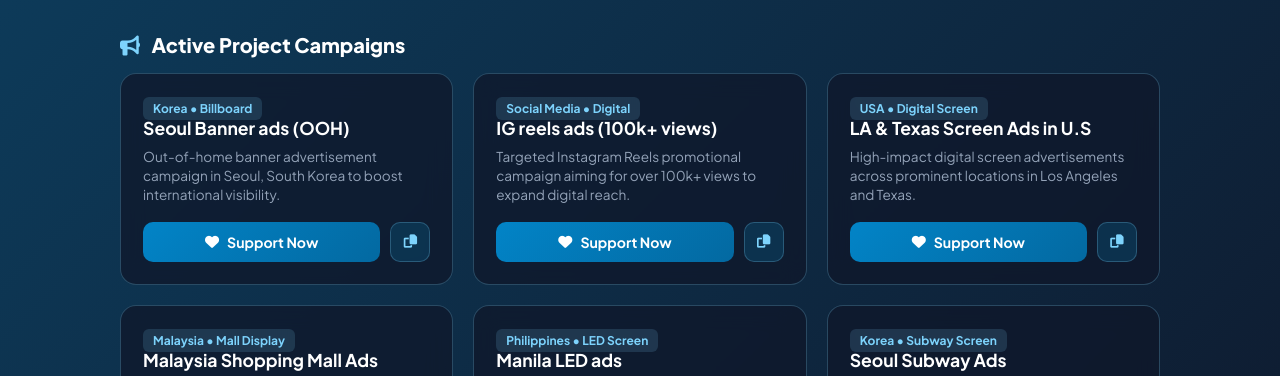
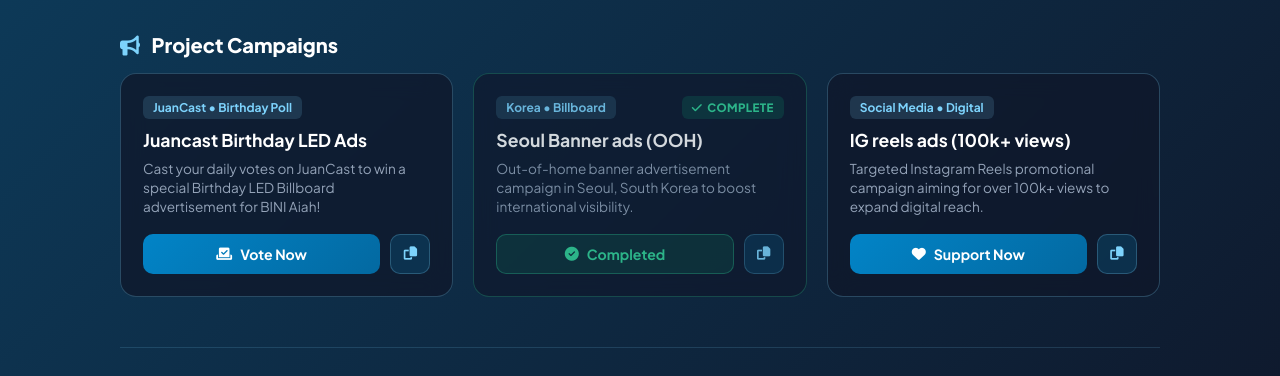
Before and after one commit to biniaiahbvt/BiniAiahVotingTeamFundings, a plain HTML site: page index.html in a window 1280 px wide. Shown: the part 909-1285 px from the top of the page. Drawn offline with Linux system fonts and the light colour scheme.

Commit message:
Enhance card styles and update campaign titles
Added styles for completed cards and badges, updated card layout, and modified campaign titles.

```diff
--- a/index.html
+++ b/index.html
@@ -360,15 +360,45 @@
       border-color: var(--glacier-accent);
     }
 
+    .card.completed {
+      opacity: 0.82;
+      border-color: rgba(52, 211, 153, 0.3);
+    }
+
+    .card.completed:hover {
+      transform: none;
+      border-color: rgba(52, 211, 153, 0.45);
+    }
+
+    .card-top-row {
+      display: flex;
+      justify-content: space-between;
+      align-items: center;
+      gap: 8px;
+      margin-bottom: 10px;
+    }
+
     .card-tag {
-      align-self: flex-start;
       padding: 4px 10px;
       border-radius: 6px;
       background: rgba(125, 211, 252, 0.15);
       color: var(--glacier-accent);
       font-size: 0.75rem;
       font-weight: 700;
-      margin-bottom: 10px;
+    }
+
+    .badge-completed {
+      padding: 4px 10px;
+      border-radius: 6px;
+      background: rgba(16, 185, 129, 0.18);
+      color: #34d399;
+      font-size: 0.72rem;
+      font-weight: 800;
+      display: inline-flex;
+      align-items: center;
+      gap: 5px;
+      text-transform: uppercase;
+      letter-spacing: 0.4px;
     }
 
     .card-title {
@@ -403,6 +433,14 @@
       text-decoration: none;
       font-weight: 700;
       font-size: 0.88rem;
+    }
+
+    .btn-support.completed-btn {
+      background: rgba(16, 185, 129, 0.15);
+      border: 1px solid rgba(52, 211, 153, 0.35);
+      color: #34d399;
+      pointer-events: none;
+      cursor: default;
     }
 
     .btn-copy {
@@ -533,8 +571,7 @@
   </style>
 </head>
 <body>
-
-  <div class="container">
+<div class="container">
     <!-- Header -->
     <header>
       <div class="logo-container">
@@ -624,7 +661,7 @@
     <!-- Section: Link Campaign Cards -->
     <div id="campaignsSection">
       <div class="section-title">
-        <span><i class="fa-solid fa-bullhorn"></i> Active Project Campaigns</span>
+        <span><i class="fa-solid fa-bullhorn"></i> Project Campaigns</span>
       </div>
       <div class="grid" id="cardsGrid"></div>
     </div>
@@ -664,17 +701,26 @@
   <div id="toast" class="toast">
     <i class="fa-solid fa-circle-check"></i>
     <span>Link copied to clipboard!</span>
-  </div>
-
+   </div>
   <script>
     const campaigns = [
+      {
+        id: 7,
+        title: "Juancast Birthday LED Ads",
+        type: "votings",
+        tag: "JuanCast • Birthday Poll",
+        desc: "Cast your daily votes on JuanCast to win a special Birthday LED Billboard advertisement for BINI Aiah!",
+        link: "https://juancast.ph/castvote.php?pollID=il8NvKwTjCHv1DLqya1j",
+        completed: false
+      },
       {
         id: 1,
         title: "Seoul Banner ads (OOH)",
         type: "fundings",
         tag: "Korea • Billboard",
         desc: "Out-of-home banner advertisement campaign in Seoul, South Korea to boost international visibility.",
-        link: "https://kookylinkpage.kooky.io/content/funding/667"
+        link: "https://kookylinkpage.kooky.io/content/funding/667",
+        completed: true
       },
       {
         id: 2,
@@ -682,39 +728,8 @@
         type: "fundings",
         tag: "Social Media • Digital",
         desc: "Targeted Instagram Reels promotional campaign aiming for over 100k+ views to expand digital reach.",
-        link: "https://kookylinkpage.kooky.io/content/funding/669"
-      },
-      {
-        id: 3,
-        title: "LA & Texas Screen Ads in U.S",
-        type: "fundings",
-        tag: "USA • Digital Screen",
-        desc: "High-impact digital screen advertisements across prominent locations in Los Angeles and Texas.",
-        link: "https://kookylinkpage.kooky.io/content/funding/666"
-      },
-      {
-        id: 4,
-        title: "Malaysia Shopping Mall Ads",
-        type: "fundings",
-        tag: "Malaysia • Mall Display",
-        desc: "Promotional LED display advertisements inside premier shopping malls across Malaysia.",
-        link: "https://kookylinkpage.kooky.io/content/funding/668"
-      },
-      {
-        id: 5,
-        title: "Manila LED ads",
-        type: "fundings",
-        tag: "Philippines • LED Screen",
-        desc: "Prime LED billboard advertising campaign located along major highways in Metro Manila.",
-        link: "https://kookylinkpage.kooky.io/content/funding/670"
-      },
-      {
-        id: 6,
-        title: "Seoul Subway Ads",
-        type: "fundings",
-        tag: "Korea • Subway Screen",
-        desc: "High-foot-traffic subway station screen advertisements across major lines in Seoul.",
-        link: "https://kookylinkpage.kooky.io/content/funding/671"
+        link: "https://kookylinkpage.kooky.io/content/funding/669",
+        completed: false
       }
     ];
 
@@ -736,18 +751,30 @@
 
       filtered.forEach(item => {
         const card = document.createElement('div');
-        card.className = 'card';
+        card.className = `card${item.completed ? ' completed' : ''}`;
+
+        const actionBtn = item.completed
+          ? `<span class="btn-support completed-btn"><i class="fa-solid fa-circle-check"></i> Completed</span>`
+          : `<a href="${item.link}" target="_blank" rel="noopener noreferrer" class="btn-support">
+              <i class="fa-solid ${item.type === 'votings' ? 'fa-check-to-slot' : 'fa-heart'}"></i> ${item.type === 'votings' ? 'Vote Now' : 'Support Now'}
+            </a>`;
+
+        const statusBadge = item.completed
+          ? `<span class="badge-completed"><i class="fa-solid fa-check"></i> Complete</span>`
+          : '';
+
         card.innerHTML = `
           <div>
-            <span class="card-tag">${item.tag}</span>
+            <div class="card-top-row">
+              <span class="card-tag">${item.tag}</span>
+              ${statusBadge}
+            </div>
             <h3 class="card-title">${item.title}</h3>
             <p class="card-desc">${item.desc}</p>
           </div>
           <div class="card-actions">
-            <a href="${item.link}" target="_blank" rel="noopener noreferrer" class="btn-support">
-              <i class="fa-solid fa-heart"></i> Support Now
-            </a>
-            <button class="btn-copy" onclick="copyLink('${item.link}')" title="Copy Funding Link">
+            ${actionBtn}
+            <button class="btn-copy" onclick="copyLink('${item.link}')" title="Copy Link">
               <i class="fa-solid fa-copy"></i>
             </button>
           </div>
```
